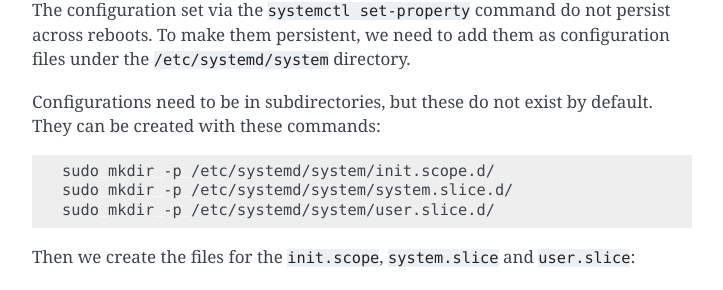
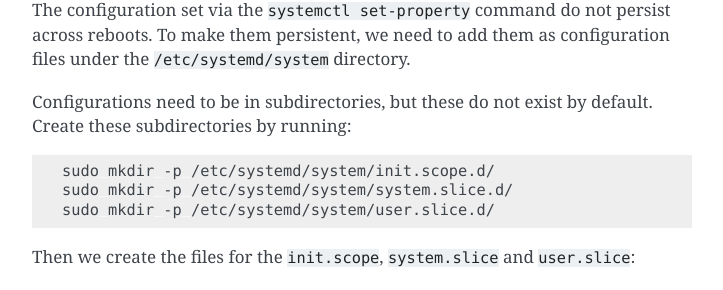
Before and after one commit to canonical/real-time-ubuntu-docs, a Sphinx documentation site: the page built from docs/how-to/using-cpusets.md, in a window 1280 px wide and 900 px high, scrolled down 2915 px. Shown: the part 170-460 px from the top of the window, without its empty margins (388-1111 px from the left). Built offline with Sphinx 7.4.7, drawn with Linux system fonts in a browser that asks for light colours.

Commit message:
feat: improve sentence
Co-authored-by: AnneCYH <anne.chew@canonical.com>
Signed-off-by: Lincoln Wallace <lincoln.wallace@canonical.com>

````diff
--- a/docs/how-to/using-cpusets.md
+++ b/docs/how-to/using-cpusets.md
@@ -123,7 +123,7 @@ The configuration set via the `systemctl set-property` command do not persist ac
 To make them persistent, we need to add them as configuration files under the `/etc/systemd/system` directory.
 
 Configurations need to be in subdirectories, but these do not exist by default.
-They can be created with these commands:
+Create these subdirectories by running:
 
 ```bash
 sudo mkdir -p /etc/systemd/system/init.scope.d/
````
